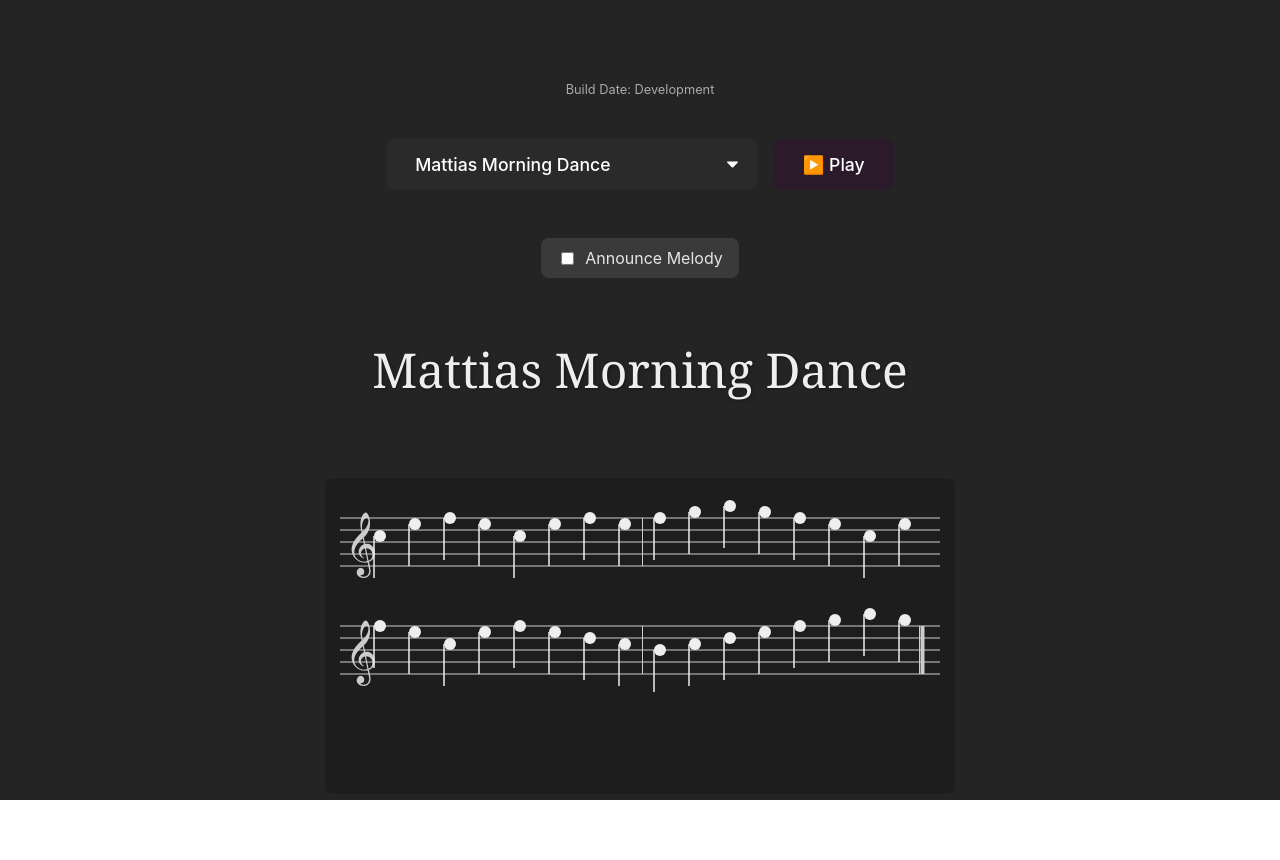
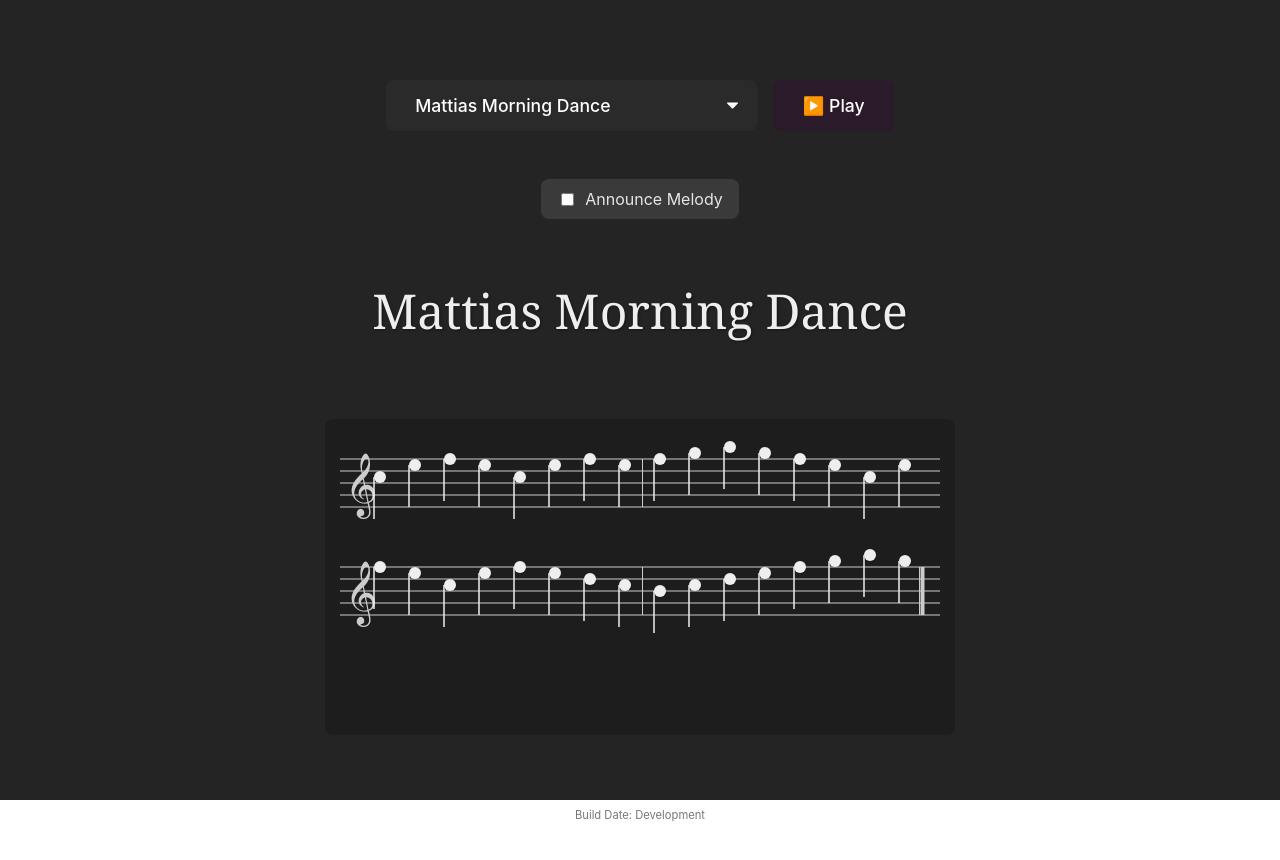
Before and after one commit to nikteg/mattias-music, a React (Vite) app: page / in a window 1280 px wide. Shown: the top 860 px of the page. Built offline with nearby package versions, Linux system fonts and the light colour scheme.

Commit message:
style: Move build info to bottom and make less prominent

```diff
--- a/src/App.css
+++ b/src/App.css
@@ -189,9 +189,9 @@
 /* Toast CSS remains below */
 
 .build-info {
-  font-size: 0.8em;
-  color: #aaa;
-  margin-bottom: 1rem; /* Space below build info */
+  font-size: 0.7em; /* Even smaller */
+  color: #777; /* Darker grey */
+  margin-top: 2rem; /* Changed from margin-bottom */
   text-align: center;
   width: 100%;
 }
--- a/src/App.tsx
+++ b/src/App.tsx
@@ -565,11 +565,6 @@ function App() {
     <div className="container" style={backgroundStyle}>
       {/* New wrapper for centered content */}
       <div className="content-wrapper">
-        {/* Display Build Date */}
-        <div className="build-info">
-          Build Date: {__BUILD_DATE__ === 'dev' ? 'Development' : new Date(__BUILD_DATE__).toLocaleString()}
-        </div>
-
         <div className="button-container">
           <select
             value={selectedMelody}
@@ -615,6 +610,12 @@ function App() {
         <div className="svg-notation-wrapper">
           <MusicNotationSVG melodyNotes={currentMelodyNotes} notes={NOTES} />
         </div>
+
+        {/* MOVE Build Date here */}
+        <div className="build-info">
+          Build Date: {__BUILD_DATE__ === 'dev' ? 'Development' : new Date(__BUILD_DATE__).toLocaleString()}
+        </div>
+
       </div> {/* End of content-wrapper */}
 
       {/* Toast Container (remains outside content-wrapper as it's fixed) */}
```
